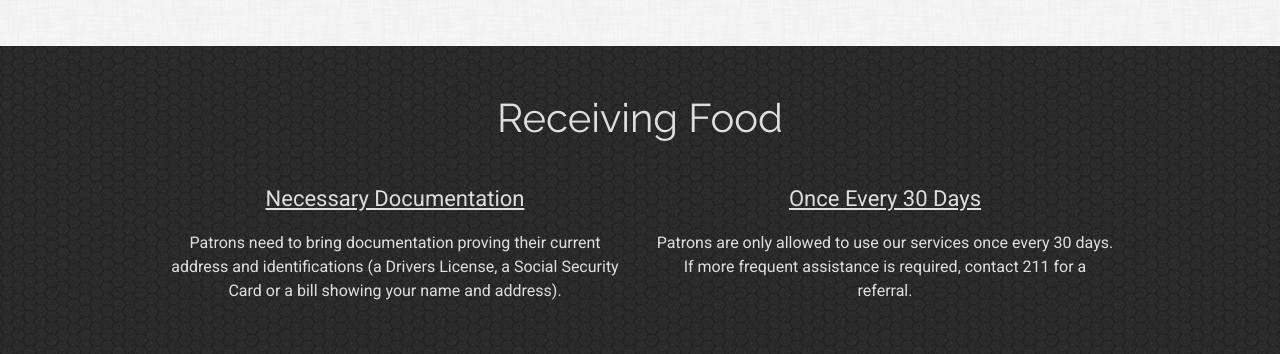
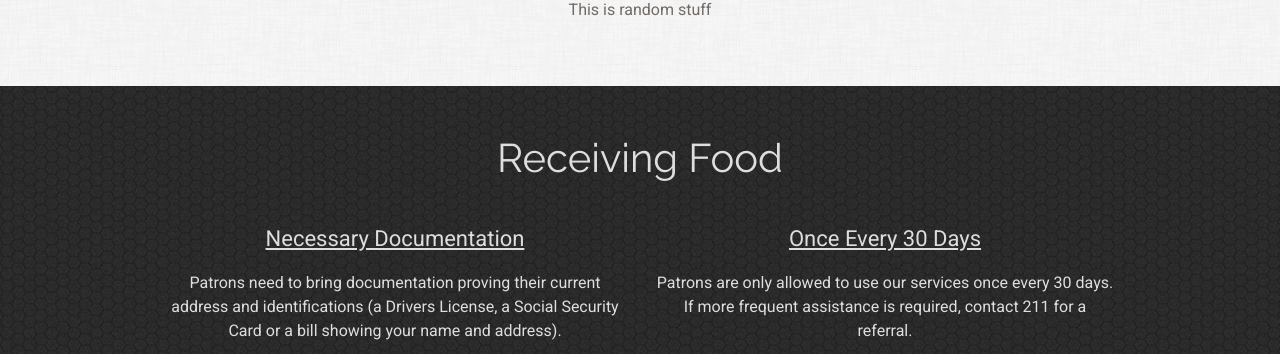
Before and after one commit to AMetz15/LoveThyNeighbor, a plain HTML site: page index.html in a window 1280 px wide. Shown: the part 746-1100 px from the top of the page. Drawn offline with nearby package versions, Linux system fonts and the light colour scheme; some packages are replaced by stand-ins of ours.

Commit message:
Test from Mac

```diff
--- a/index.html
+++ b/index.html
@@ -80,6 +80,7 @@
     <section id="mission" class="bg-l">
         <div class="container text-center content">
           <h1 class="header">Mission</h1>
+          <p>This is random stuff</p>
         </div>
     </section>
 
```
